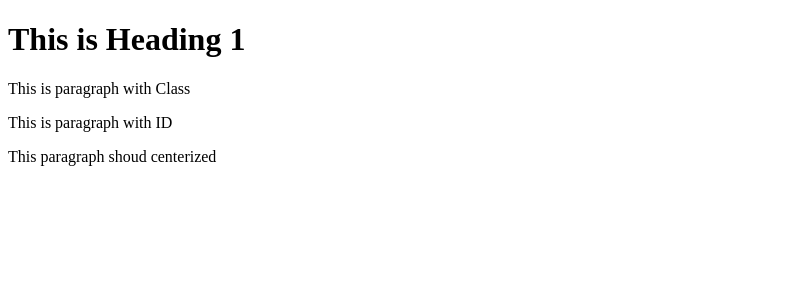
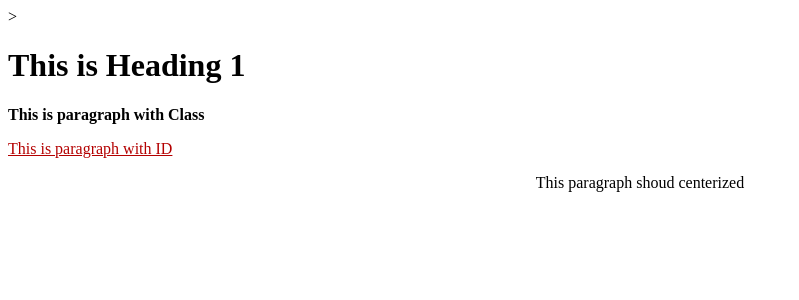
Before and after one commit to Jabont/ITMP2018, a PHP site: page /html.html in a window 1280 px wide. Shown: the top 300 px of the page, without its empty margins (0-799 px from the left). Run offline with PHP 8.4, Linux system fonts and the light colour scheme.

Commit message:
Link CSS
Link css และทำ animation

```diff
--- a/Unit-1/Students/59070034/Lab-1/css.css
+++ b/Unit-1/Students/59070034/Lab-1/css.css
@@ -6,8 +6,9 @@
 }
 #welcome{
 	text-decoration: underline;
-	/*write css to animating welcome element*/
-}
+	animation: welcome .5s infinite;
+	}
+
 @keyframes welcome{
 	from{
 		color: red;
--- a/Unit-1/Students/59070034/Lab-1/html.html
+++ b/Unit-1/Students/59070034/Lab-1/html.html
@@ -2,7 +2,7 @@
 <html>
 <head>
 	<title>Welcome to HTML Page</title>
-	<!-- add css -->
+	<link rel="stylesheet" type="text/css" href="css.css">>
 </head>
 <body>
 	<h1>This is Heading 1</h1>
```
